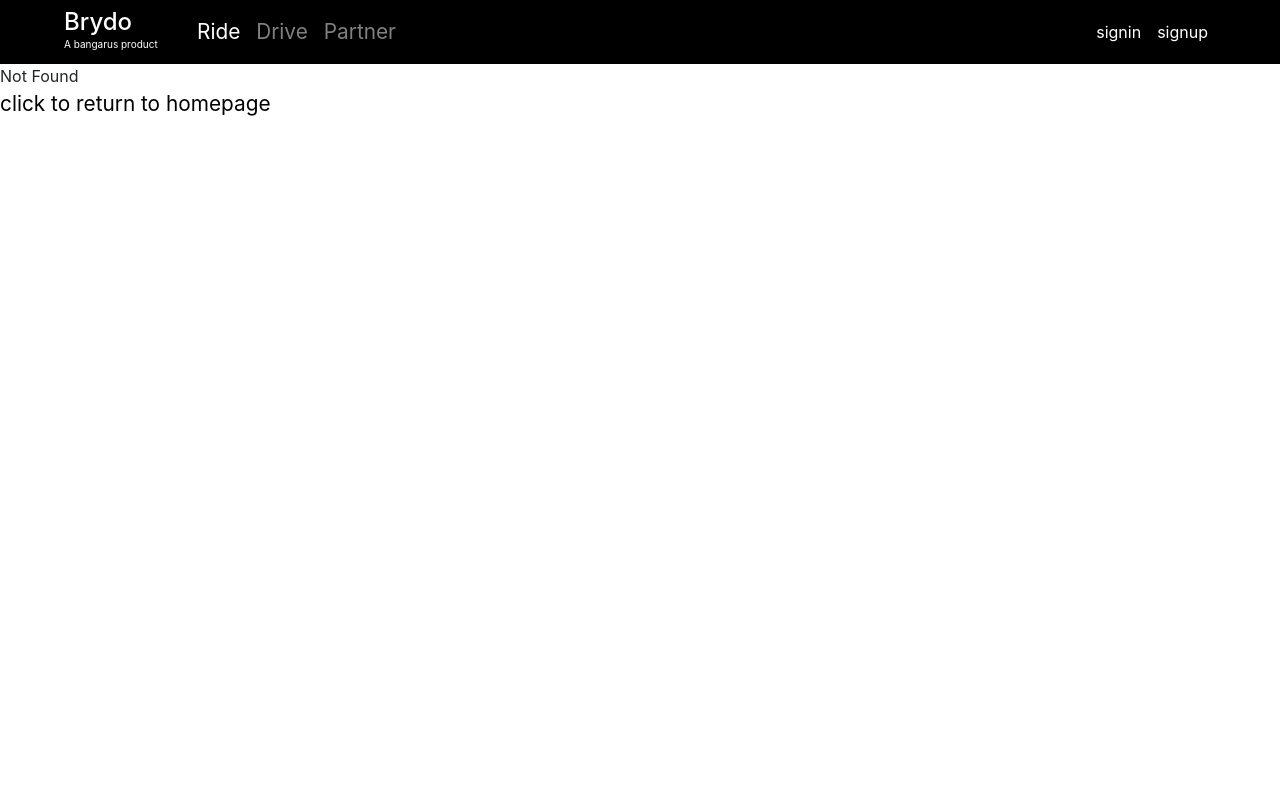
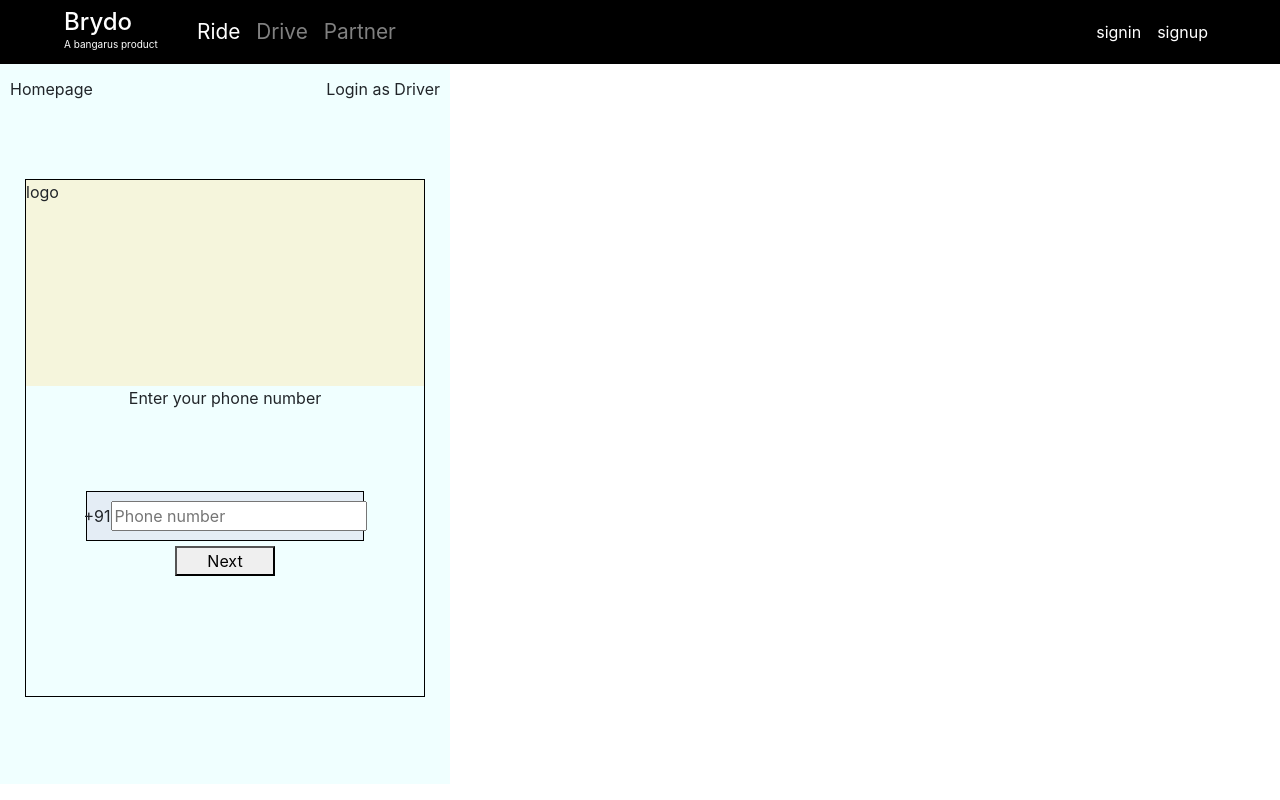
Before and after one commit to bangarusaivivek/Brydo, a React (Create React App) app in the folder client/: page /riderlogin in a window 1280 px wide. Before the commit this address had no page. Built offline with nearby package versions, Linux system fonts and the light colour scheme.

Commit message:
minor change

```diff
--- a/client/src/routes/Routes.js
+++ b/client/src/routes/Routes.js
@@ -4,12 +4,14 @@ import Home from '../components/Home';
 import NavBar from '../components/NavBar';
 import Ride from '../components/Ride';
 import NotFound from '../components/NotFound';
+import RiderLogin from '../components/signin/rider.login';
 
 function Routes() {
     return (
         <Switch>
             <Route path="/" exact component={Home} />
             <Route path="/ride" exact component={Ride} />
+            <Route path = "/riderlogin" exact component={RiderLogin} />
             <Route path="*" exact component = {NotFound} />
         </Switch>
     )
```
